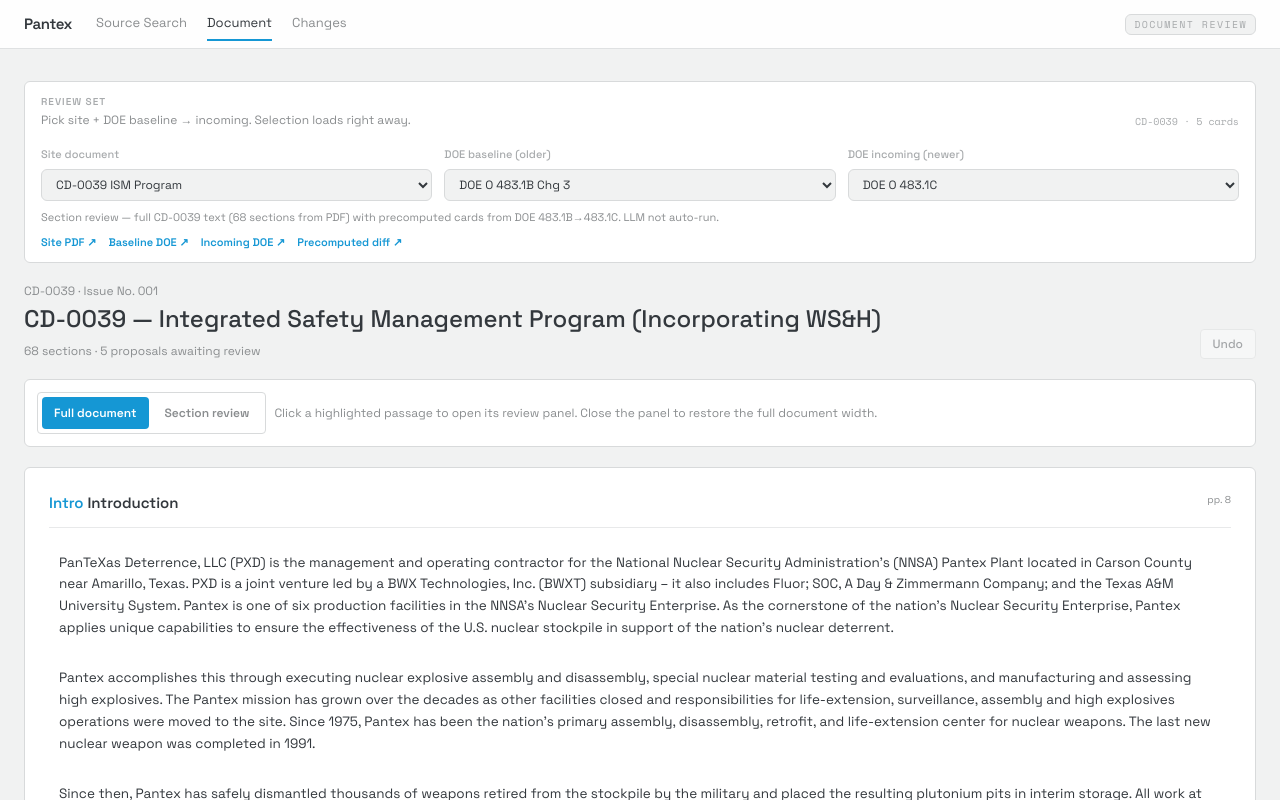
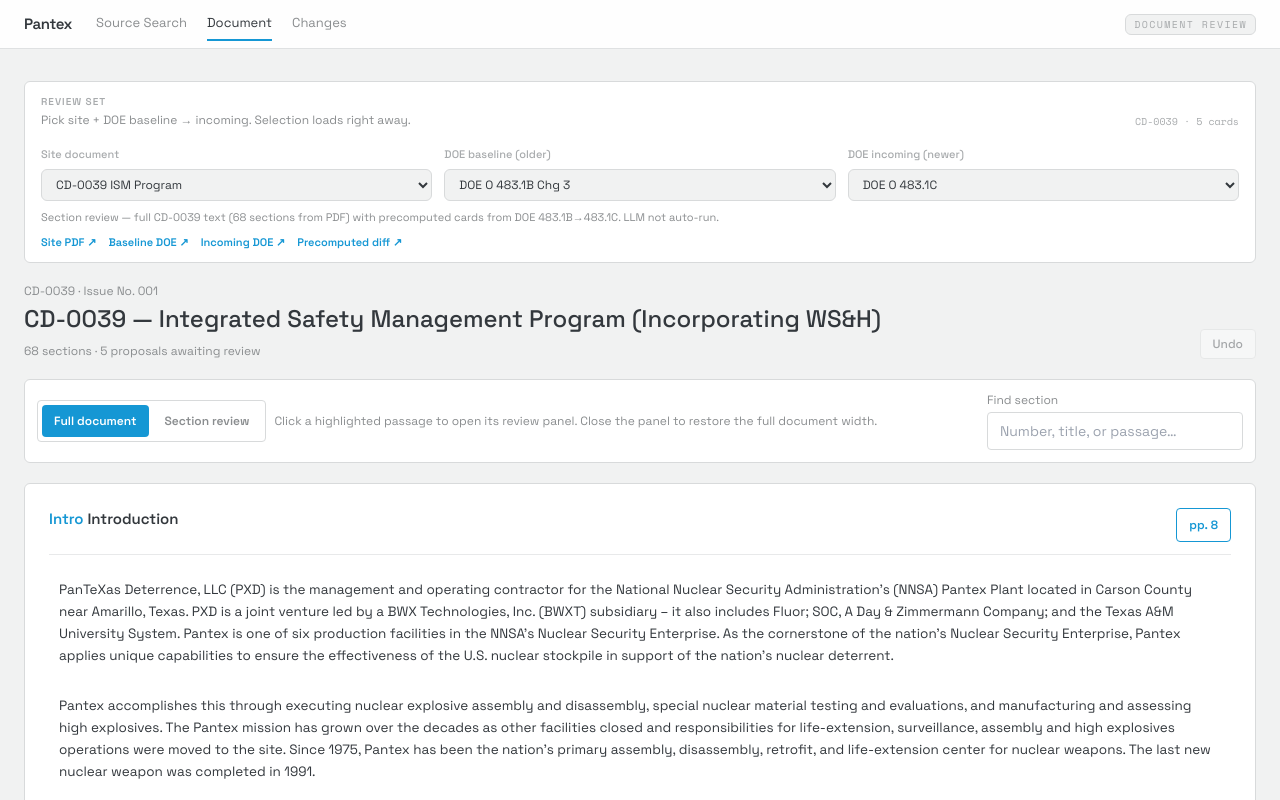
Before and after one commit to shivamkanodia19/pantex, a Next.js app: page /document in a window 1280 px wide. Shown: the top 800 px of the page. Built offline with nearby package versions, Linux system fonts and the light colour scheme.

Commit message:
Create better section search UI

```diff
--- a/components/document-reader.tsx
+++ b/components/document-reader.tsx
@@ -1,5 +1,8 @@
 "use client";
 
+import { useLayoutEffect, useRef } from "react";
+import { SectionSearch } from "@/components/section-search";
+import { chapterLinks, chapterKey } from "@/lib/section-navigation";
 import { useDocStore } from "@/lib/store";
 import { FullDocumentReader } from "@/components/full-document-reader";
 import { DoeAnalysisPanel, statusStyles } from "@/components/change-overlay";
@@ -14,7 +17,8 @@
     reviewView,
     setReviewView,
     sectionId,
-    setSectionId,
+    navigateSection,
+    sectionNavigation,
     selectedId,
     selectChange,
     changes,
@@ -39,11 +43,17 @@
   const changeIndex = sectionChanges.findIndex((c) => c.id === focused?.id);
   const globalIndex = changes.findIndex((c) => c.id === focused?.id);
 
+  const sectionHeading = useRef<HTMLHeadingElement>(null);
+  useLayoutEffect(() => {
+    if (reviewView !== "section" || !sectionNavigation) return;
+    sectionHeading.current?.scrollIntoView({ block: "start" });
+    sectionHeading.current?.focus({ preventScroll: true });
+  }, [sectionNavigation, reviewView]);
+
   function goSection(index: number) {
     const next = sections[index];
     if (!next) return;
-    setSectionId(next.id);
-    selectChange(changes.find((c) => c.sectionId === next.id)?.id ?? null);
+    navigateSection(next.id);
   }
 
   function switchView(next: "full" | "section") {
@@ -151,6 +161,7 @@
             panel to restore the full document width.
           </p>
         )}
+        <SectionSearch />
       </div>
 
       {reviewView === "full" ? (
@@ -161,8 +172,13 @@
         </p>
       ) : (
         <div className="grid items-start gap-5 lg:grid-cols-[minmax(0,1fr)_min(400px,40%)]">
+          <div className="min-w-0">
             <article className="rounded-card border border-border bg-surface p-5">
-            <h2 className="mb-4 border-b border-border pb-3 font-semibold">
+              <h2
+                ref={sectionHeading}
+                tabIndex={-1}
+                className="scroll-mt-16 mb-4 border-b border-border pb-3 font-semibold"
+              >
                 {section.number} {section.title}
               </h2>
               <div className="space-y-3">
@@ -202,6 +218,47 @@
                 })}
               </div>
             </article>
+            <nav aria-label="Section navigation" className="mt-4 space-y-3">
+              <div className="flex justify-between gap-2">
+                <button
+                  className={navButton}
+                  disabled={sectionIndex === 0}
+                  onClick={() => goSection(sectionIndex - 1)}
+                >
+                  ← Previous section
+                </button>
+                <button
+                  className={navButton}
+                  disabled={sectionIndex >= sections.length - 1}
+                  onClick={() => goSection(sectionIndex + 1)}
+                >
+                  Next section →
+                </button>
+              </div>
+              <div className="flex flex-wrap justify-center gap-2">
+                {chapterLinks(sections).map((chapter) => (
+                  <button
+                    key={chapter.label}
+                    aria-label={`Chapter ${chapter.label}`}
+                    aria-current={
+                      chapterKey(section.number) === chapter.label
+                        ? "location"
+                        : undefined
+                    }
+                    className={clsx(
+                      navButton.replace("bg-surface", ""),
+                      chapterKey(section.number) === chapter.label
+                        ? "bg-accent text-white"
+                        : "bg-surface",
+                    )}
+                    onClick={() => navigateSection(chapter.sectionId)}
+                  >
+                    {chapter.label}
+                  </button>
+                ))}
+              </div>
+            </nav>
+          </div>
           <aside
             aria-label="Section analysis"
             className="max-h-[calc(100dvh-6rem)] lg:sticky lg:top-16"
--- a/components/full-document-reader.tsx
+++ b/components/full-document-reader.tsx
@@ -12,7 +12,8 @@
 import { DoeAnalysisPanel, statusStyles } from "@/components/change-overlay";
 
 export function FullDocumentReader() {
-  const { selectedId, selectChange, getChange, sections } = useDocStore();
+  const { selectedId, selectChange, getChange, sections, sectionNavigation } =
+    useDocStore();
   const selected = selectedId ? getChange(selectedId) : undefined;
   const [panelOpen, setPanelOpen] = useState(Boolean(selectedId));
   const panel = useRef<HTMLDivElement>(null);
@@ -54,6 +55,16 @@
     return () => window.removeEventListener("resize", revealSelection);
   }, [revealSelection]);
 
+  useLayoutEffect(() => {
+    if (!sectionNavigation || selectedId) return;
+    setPanelOpen(false);
+    const heading = document.getElementById(
+      `heading-${sectionNavigation.sectionId}`,
+    );
+    heading?.scrollIntoView({ block: "start" });
+    heading?.focus({ preventScroll: true });
+  }, [sectionNavigation]);
+
   return (
     <div
       className={clsx(
@@ -79,11 +90,15 @@
               className="rounded-card border border-border bg-surface p-5 sm:p-6"
             >
               <header className="mb-4 flex flex-wrap justify-between gap-2 border-b border-border-subtle pb-3">
-                <h2 className="text-[15px] font-semibold">
+                <h2
+                  id={`heading-${section.id}`}
+                  tabIndex={-1}
+                  className="scroll-mt-16 text-[15px] font-semibold"
+                >
                   <span className="text-accent">{section.number}</span>{" "}
                   {section.title}
                 </h2>
-                <p className="text-[10px] text-ink-muted">
+                <p className="ml-auto shrink-0 rounded border border-current px-3 py-2 text-xs font-semibold text-accent">
                   pp. {section.pages.join("–")}
                 </p>
               </header>
@@ -146,8 +161,8 @@
                             ? "rejected · original restored"
                             : change.status}
                         </span>
-                        <span className="text-[10px] text-ink-muted">
-                          Review change{active ? " · selected" : ""}
+                        <span className="ml-auto shrink-0 rounded border border-current px-3 py-2 text-xs font-semibold text-accent">
+                          {active ? "Review open" : "View review"}
                         </span>
                       </span>
                     </button>
--- /dev/null
+++ b/components/section-search.tsx
@@ -0,0 +1,126 @@
+"use client";
+import { useEffect, useId, useRef, useState } from "react";
+import { useDocStore } from "@/lib/store";
+import { searchSections } from "@/lib/section-navigation";
+
+export function SectionSearch() {
+  const { sections, changes, navigateSection } = useDocStore();
+  const [query, setQuery] = useState("");
+  const [open, setOpen] = useState(false);
+  const [active, setActive] = useState(0);
+  const root = useRef<HTMLDivElement>(null);
+  const id = useId();
+  const results = searchSections(sections, changes, query);
+  useEffect(() => {
+    setQuery("");
+    setOpen(false);
+    setActive(0);
+  }, [sections]);
+  useEffect(() => {
+    function outside(event: PointerEvent) {
+      if (!root.current?.contains(event.target as Node)) setOpen(false);
+    }
+    document.addEventListener("pointerdown", outside);
+    return () => document.removeEventListener("pointerdown", outside);
+  }, []);
+  function choose(sectionId: string) {
+    setOpen(false);
+    navigateSection(sectionId);
+  }
+  const visible = open && query.trim().length > 0;
+  useEffect(() => {
+    if (visible)
+      document
+        .getElementById(`${id}-${active}`)
+        ?.scrollIntoView({ block: "nearest" });
+  }, [active, visible, id]);
+  return (
+    <div
+      ref={root}
+      className="relative ml-auto w-full sm:w-64"
+      onBlur={(e) => {
+        if (!e.currentTarget.contains(e.relatedTarget)) setOpen(false);
+      }}
+    >
+      <label htmlFor={id} className="mb-1 block text-xs text-ink-muted">
+        Find section
+      </label>
+      <input
+        id={id}
+        role="combobox"
+        aria-autocomplete="list"
+        aria-expanded={visible}
+        aria-controls={`${id}-results`}
+        aria-activedescendant={
+          visible && results[active] ? `${id}-${active}` : undefined
+        }
+        value={query}
+        placeholder="Number, title, or passage…"
+        className="w-full rounded border border-border bg-surface px-3 py-2 text-sm focus-visible:outline-accent"
+        onFocus={() => setOpen(true)}
+        onChange={(e) => {
+          setQuery(e.target.value);
+          setActive(0);
+          setOpen(true);
+        }}
+        onKeyDown={(e) => {
+          if (e.key === "Escape") {
+            e.stopPropagation();
+            setOpen(false);
+          }
+          if (e.key === "ArrowDown" || e.key === "ArrowUp") {
+            e.preventDefault();
+            setOpen(true);
+            setActive((i) =>
+              results.length
+                ? (i + (e.key === "ArrowDown" ? 1 : -1) + results.length) %
+                  results.length
+                : 0,
+            );
+          }
+          if (e.key === "Enter" && visible && results[active]) {
+            e.preventDefault();
+            choose(results[active].section.id);
+          }
+        }}
+      />
+      {visible && (
+        <div className="absolute right-0 top-full z-50 mt-1 max-h-80 w-full overflow-y-auto rounded border border-border bg-surface shadow-lg sm:w-80">
+          <ul
+            id={`${id}-results`}
+            role="listbox"
+            aria-label="Matching sections"
+          >
+            {results.map((result, index) => (
+              <li
+                key={result.section.id}
+                id={`${id}-${index}`}
+                role="option"
+                aria-selected={active === index}
+                className={`cursor-pointer px-3 py-2 text-sm ${active === index ? "bg-accent-muted" : "hover:bg-canvas"}`}
+                onPointerDown={(e) => {
+                  if (e.pointerType === "mouse") e.preventDefault();
+                }}
+                onClick={() => choose(result.section.id)}
+              >
+                <span className="block font-medium">
+                  {result.section.number} {result.section.title}
+                </span>
+                {result.excerpt && (
+                  <span className="mt-1 block text-xs text-ink-muted">
+                    {result.excerpt}
+                  </span>
+                )}
+              </li>
+            ))}
+          </ul>
+          {!results.length && (
+            <p role="status" className="p-3 text-sm text-ink-muted">
+              No sections match.
+            </p>
+          )}
+        </div>
+      )}
+    </div>
+  );
+}
--- /dev/null
+++ b/lib/section-navigation.ts
@@ -0,0 +1,60 @@
+import type { DocSection, DocChange } from "./document-data";
+
+export function chapterKey(number: string) {
+  return number.trim().match(/^\d+(?=\.|\s|$)/)?.[0] ?? number.trim();
+}
+export function chapterLinks(sections: DocSection[]) {
+  const seen = new Set<string>();
+  return sections.flatMap((section) => {
+    const label = chapterKey(section.number);
+    if (seen.has(label)) return [];
+    seen.add(label);
+    return [{ label, sectionId: section.id }];
+  });
+}
+export function normalizeSectionQuery(query: string) {
+  return query
+    .toLowerCase()
+    .trim()
+    .replace(/^(?:section\b|§)\s*/, "")
+    .replace(/\s+/g, " ");
+}
+export function searchSections(
+  sections: DocSection[],
+  changes: DocChange[],
+  query: string,
+) {
+  const q = normalizeSectionQuery(query);
+  if (!q) return [];
+  const approved = new Map(changes.map((c) => [c.id, c.approvedText]));
+  return sections
+    .flatMap((section, index) => {
+      const number = section.number.toLowerCase();
+      const title = section.title.toLowerCase().replace(/\s+/g, " ");
+      const paragraph = section.paragraphs
+        .map(
+          (p) => (p.changeId ? approved.get(p.changeId) : undefined) ?? p.text,
+        )
+        .find((text) => text.toLowerCase().replace(/\s+/g, " ").includes(q));
+      const rank =
+        number === q
+          ? 0
+          : number.startsWith(q)
+            ? 1
+            : title.includes(q)
+              ? 2
+              : paragraph
+                ? 3
+                : -1;
+      if (rank < 0) return [];
+      const text = paragraph?.replace(/\s+/g, " ") ?? "";
+      const start = Math.max(0, text.toLowerCase().indexOf(q) - 45);
+      const excerpt =
+        rank === 3
+          ? `${start ? "…" : ""}${text.slice(start, start + 160)}${text.length > start + 160 ? "…" : ""}`
+          : undefined;
+      return [{ section, rank, index, excerpt }];
+    })
+    .sort((a, b) => a.rank - b.rank || a.index - b.index)
+    .slice(0, 8);
+}
--- a/lib/store.tsx
+++ b/lib/store.tsx
@@ -26,8 +26,26 @@
   const [mode, setMode] = useState<"view" | "write">("view");
   const [selectedId, setSelectedId] = useState<string | null>(null);
   const [reviewView, setReviewView] = useState<"full" | "section">("full");
-  const [sectionId, setSectionId] = useState(
-    () => state.sections[0]?.id ?? "",
+  const [sectionId, setSectionId] = useState(() => state.sections[0]?.id ?? "");
+  const [sectionNavigation, setSectionNavigation] = useState<{
+    sectionId: string;
+    requestId: number;
+  } | null>(null);
+  const navigateSection = useCallback(
+    (id: string) => {
+      if (!state.sections.some((s) => s.id === id)) return;
+      setSectionId(id);
+      setSelectedId(
+        reviewView === "section"
+          ? (state.changes.find((c) => c.sectionId === id)?.id ?? null)
+          : null,
+      );
+      setSectionNavigation((prev) => ({
+        sectionId: id,
+        requestId: (prev?.requestId ?? 0) + 1,
+      }));
+    },
+    [state.sections, state.changes, reviewView],
   );
   const [editors, setEditors] = useState<Record<string, string>>({});
   /** Optional business-impact triage — cleared when review set reloads. */
@@ -71,6 +89,7 @@
   function loadReviewPack(siteId: string, doeFromId: string, doeToId: string) {
     const pack = resolveReviewPack(siteId, doeFromId, doeToId);
     setSelectedId(null);
+    setSectionNavigation(null);
     setImpacts({});
     setEditors({});
     setSectionId(pack.sections[0]?.id ?? "");
@@ -97,6 +116,8 @@
     ...state,
     reviewView,
     setReviewView,
+    sectionNavigation,
+    navigateSection,
     sectionId,
     setSectionId,
     editors,
--- a/scripts/test-review.cjs
+++ b/scripts/test-review.cjs
@@ -43,6 +43,7 @@
     "rewrite-validation",
     "sources",
     "source-search",
+    "section-navigation",
     "impact",
   ]) {
     transpileLib(name);
```
Also changed, not shown: 1 other file (tests, documents, lock files or other folders). Lines whose indentation alone changed are shown as unchanged.
